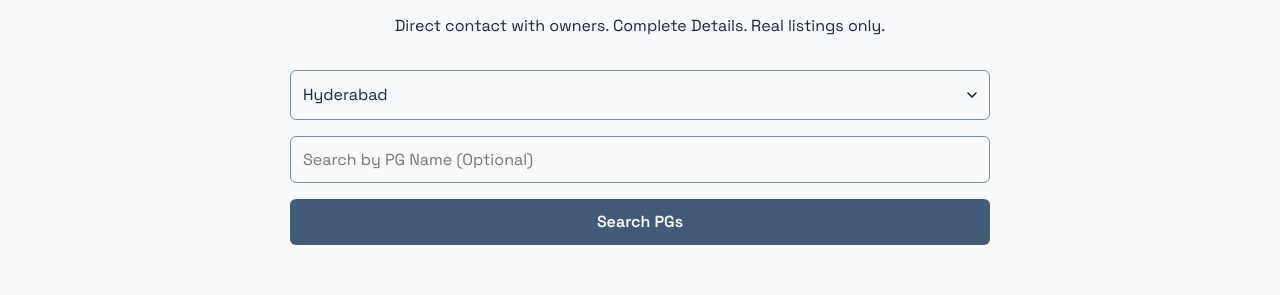
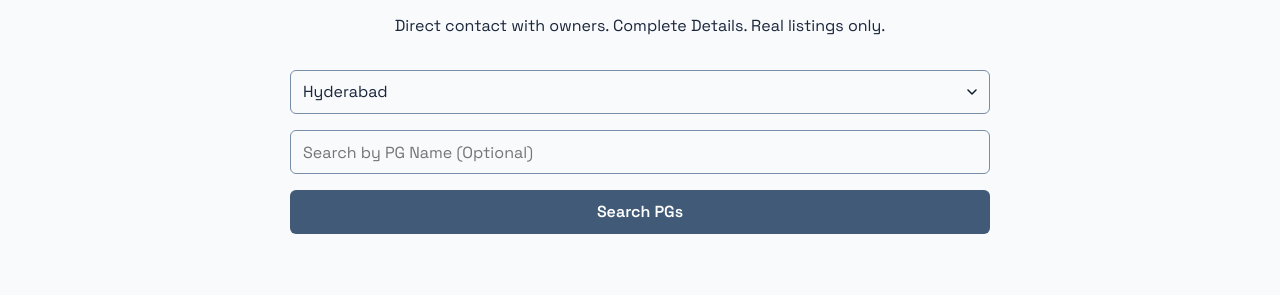
Before and after one commit to aatifahmad123/onlypgs, a Next.js app: page / in a window 1280 px wide. Shown: the part 244-539 px from the top of the page. Built offline with nearby package versions, Linux system fonts and the light colour scheme.

Commit message:
style: enhance landing search form and footer layout

```diff
--- a/src/app/globals.css
+++ b/src/app/globals.css
@@ -100,6 +100,21 @@ a {
   font-size: 1rem;
   color: var(--primary-text);
   background-color: var(--background);
+}
+
+.landing-search-form .input,
+.landing-search-form .btn {
+  height: 2.75rem;
+}
+
+.landing-search-form .input {
+  padding-top: 0.5rem;
+  padding-bottom: 0.5rem;
+}
+
+.landing-search-form .btn {
+  padding-top: 0.5rem;
+  padding-bottom: 0.5rem;
 }
 
 .input:focus {
@@ -210,6 +225,12 @@ select.input {
 @media (max-width: 768px) {
   .header-tagline {
     display: none;
+  }
+
+  .footer-links {
+    flex-direction: column;
+    align-items: center;
+    gap: 0.5rem;
   }
 }
 
--- a/src/app/page.tsx
+++ b/src/app/page.tsx
@@ -63,7 +63,7 @@ export default function Home() {
           Direct contact with owners. Complete Details. Real listings only.
         </p>
 
-        <form onSubmit={handleSearch} className="search-form" style={{ width: '100%', maxWidth: '700px', display: 'flex', flexDirection: 'column', gap: '1rem', marginBottom: '4rem' }}>
+        <form onSubmit={handleSearch} className="search-form landing-search-form" style={{ width: '100%', maxWidth: '700px', display: 'flex', flexDirection: 'column', gap: '1rem', marginBottom: '4rem' }}>
           <Select
             options={CITY_OPTIONS}
             value={city}
--- a/src/components/Footer.tsx
+++ b/src/components/Footer.tsx
@@ -6,7 +6,7 @@ export default function Footer() {
             <div className="container flex flex-col items-center">
                 <p style={{ color: 'var(--secondary-text)', marginBottom: '0.5rem' }}>&copy; {new Date().getFullYear()} OnlyPGs. Real Listings Only.</p>
                 <p style={{ color: 'var(--secondary-text)', fontSize: '0.9rem', marginBottom: '1rem' }}>Made with passion in Mumbai</p>
-                <div className="flex gap-4">
+                <div className="flex gap-4 footer-links">
                     <Link href="/about" style={{ fontSize: '0.8rem', color: 'var(--secondary-text)' }}>About Us</Link>
                     <Link href="/privacy-policy" style={{ fontSize: '0.8rem', color: 'var(--secondary-text)' }}>Privacy Policy</Link>
                     <Link href="/terms-and-conditions" style={{ fontSize: '0.8rem', color: 'var(--secondary-text)' }}>Terms &amp; Conditions</Link>
```
